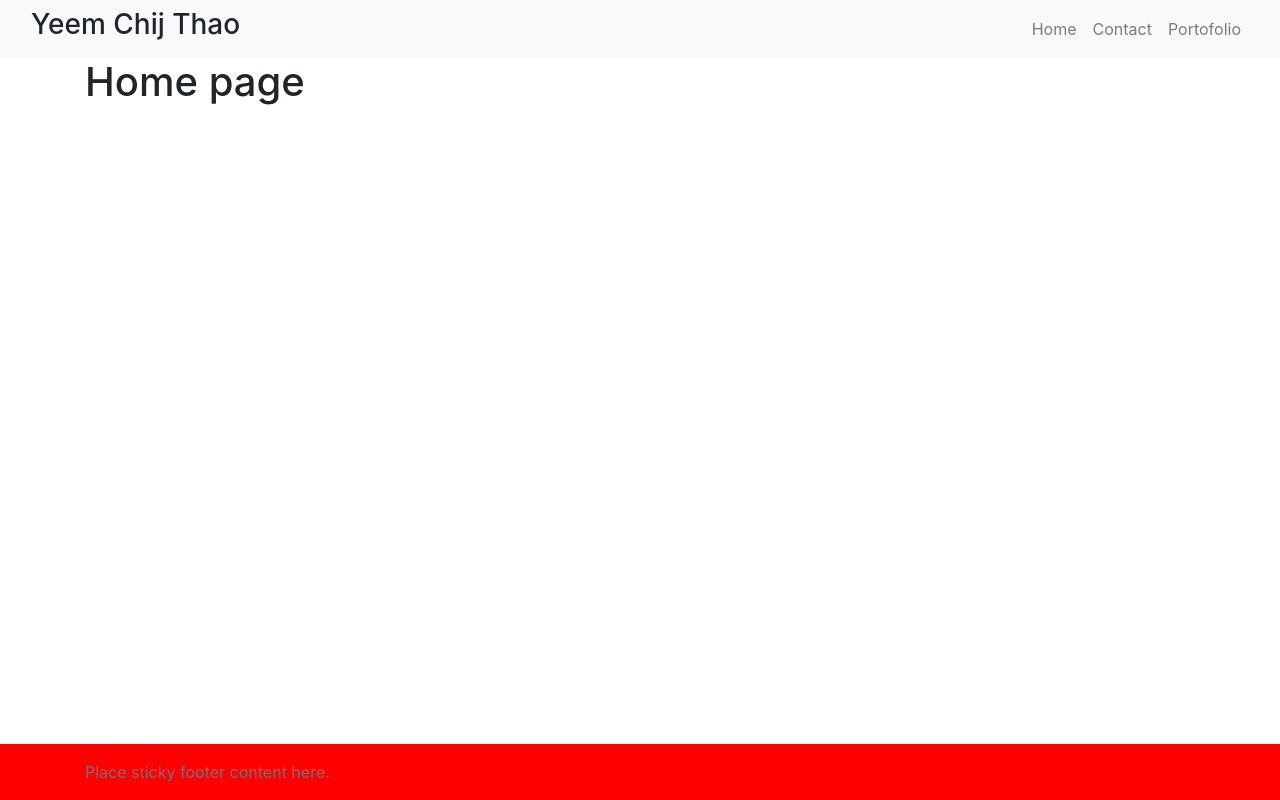
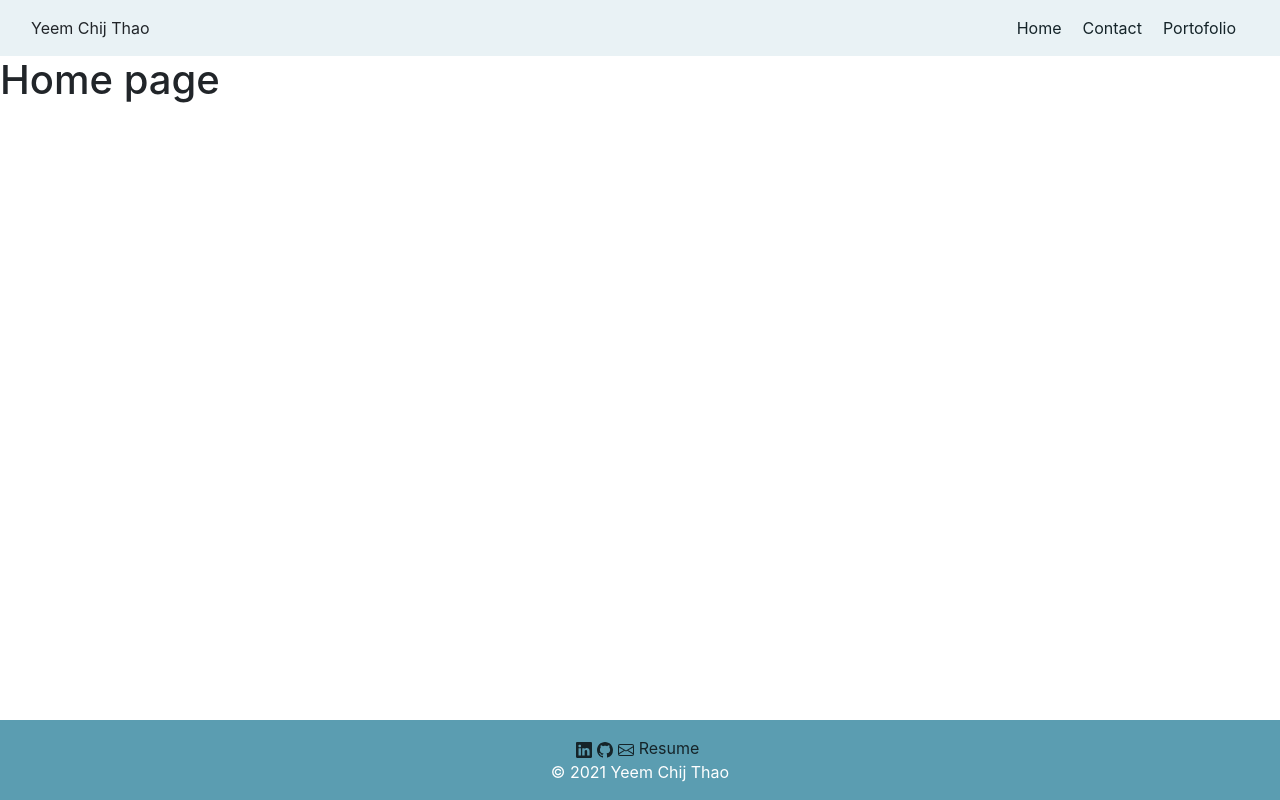
Before and after one commit to ycthao/react-portfolio, a React (Create React App) app: page / in a window 1280 px wide. Built offline with nearby package versions, Linux system fonts and the light colour scheme.

Commit message:
Adding color to navbar

```diff
--- a/src/components/Footer/footer.js
+++ b/src/components/Footer/footer.js
@@ -5,7 +5,54 @@
   return (
     <footer className="footer mt-auto py-3 fter">
       <div className="container">
-        <span className="text-muted">Place sticky footer content here.</span>
+        {/* <!-- LinkedIn --> */}
+
+        <a href="https://www.linkedin.com/in/yeem-chij-thao" target="_blank">
+          <svg
+            xmlns="http://www.w3.org/2000/svg"
+            width="16"
+            height="16"
+            fill="currentColor"
+            class="bi bi-linkedin"
+            viewBox="0 0 16 16"
+          >
+            <path d="M0 1.146C0 .513.526 0 1.175 0h13.65C15.474 0 16 .513 16 1.146v13.708c0 .633-.526 1.146-1.175 1.146H1.175C.526 16 0 15.487 0 14.854V1.146zm4.943 12.248V6.169H2.542v7.225h2.401zm-1.2-8.212c.837 0 1.358-.554 1.358-1.248-.015-.709-.52-1.248-1.342-1.248-.822 0-1.359.54-1.359 1.248 0 .694.521 1.248 1.327 1.248h.016zm4.908 8.212V9.359c0-.216.016-.432.08-.586.173-.431.568-.878 1.232-.878.869 0 1.216.662 1.216 1.634v3.865h2.401V9.25c0-2.22-1.184-3.252-2.764-3.252-1.274 0-1.845.7-2.165 1.193v.025h-.016a5.54 5.54 0 0 1 .016-.025V6.169h-2.4c.03.678 0 7.225 0 7.225h2.4z" />
+          </svg>
+        </a>
+
+        {/* <!-- Github --> */}
+
+        <a href="https://github.com/ycthao" target="_blank">
+          <svg
+            xmlns="http://www.w3.org/2000/svg"
+            width="16"
+            height="16"
+            fill="currentColor"
+            class="bi bi-github"
+            viewBox="0 0 16 16"
+          >
+            <path d="M8 0C3.58 0 0 3.58 0 8c0 3.54 2.29 6.53 5.47 7.59.4.07.55-.17.55-.38 0-.19-.01-.82-.01-1.49-2.01.37-2.53-.49-2.69-.94-.09-.23-.48-.94-.82-1.13-.28-.15-.68-.52-.01-.53.63-.01 1.08.58 1.23.82.72 1.21 1.87.87 2.33.66.07-.52.28-.87.51-1.07-1.78-.2-3.64-.89-3.64-3.95 0-.87.31-1.59.82-2.15-.08-.2-.36-1.02.08-2.12 0 0 .67-.21 2.2.82.64-.18 1.32-.27 2-.27.68 0 1.36.09 2 .27 1.53-1.04 2.2-.82 2.2-.82.44 1.1.16 1.92.08 2.12.51.56.82 1.27.82 2.15 0 3.07-1.87 3.75-3.65 3.95.29.25.54.73.54 1.48 0 1.07-.01 1.93-.01 2.2 0 .21.15.46.55.38A8.012 8.012 0 0 0 16 8c0-4.42-3.58-8-8-8z" />
+          </svg>
+        </a>
+
+        {/* <!-- Email --> */}
+
+        <a href="mailto:yc.vangsouathao@hotmail.com">
+          <svg
+            xmlns="http://www.w3.org/2000/svg"
+            width="16"
+            height="16"
+            fill="currentColor"
+            class="bi bi-envelope"
+            viewBox="0 0 16 16"
+          >
+            <path d="M0 4a2 2 0 0 1 2-2h12a2 2 0 0 1 2 2v8a2 2 0 0 1-2 2H2a2 2 0 0 1-2-2V4zm2-1a1 1 0 0 0-1 1v.217l7 4.2 7-4.2V4a1 1 0 0 0-1-1H2zm13 2.383l-4.758 2.855L15 11.114v-5.73zm-.034 6.878L9.271 8.82 8 9.583 6.728 8.82l-5.694 3.44A1 1 0 0 0 2 13h12a1 1 0 0 0 .966-.739zM1 11.114l4.758-2.876L1 5.383v5.73z" />
+          </svg>
+        </a>
+        <a href="Yeem_Chij_Vangsoua_Thao_Resume.pdf">Resume</a>
+        <br />
+
+        <span>© 2021 Yeem Chij Thao </span>
       </div>
     </footer>
   );
--- a/src/components/Homepage/homepage.js
+++ b/src/components/Homepage/homepage.js
@@ -3,11 +3,9 @@
 
 function Homepage() {
   return (
-    <main className="flex-shrink-0">
-      <div className="container">
+
         <h1>Home page</h1>
-      </div>
-    </main>
+
   );
 }
 
--- a/src/components/Navbar/navbar.js
+++ b/src/components/Navbar/navbar.js
@@ -1,10 +1,11 @@
 import React from "react";
+import "../../style/Footer.css";
 
 function Navbar() {
   return (
-    <nav className="navbar navbar-expand-lg navbar-light bg-light">
+    <nav className="navbar navbar-expand-lg bckco">
       <div className="container-fluid">
-        <h3>Yeem Chij Thao</h3>
+        <span>Yeem Chij Thao</span>
 
         <ul className="navbar-nav me-auto mb-2 mb-lg-0">
           <li className="nav-item">
--- a/src/style/Footer.css
+++ b/src/style/Footer.css
@@ -1,8 +1,26 @@
 .fter {
-    background-color: #FF0000;
+    background-color: #5b9db1;
+    text-align: center;
     width: 100%;
     position: fixed;
     bottom: 0;
     left: 0;
     right: 0;
+    color: #FFF;
+    ;
 }
+
+body {
+    background-color: #5b9db122;
+}
+
+.bckco {
+    background-color: #5b9db122;
+}
+
+a:link,
+a:visited,
+a:active {
+    color: #152429;
+    margin-right: 5px;
+}
```
